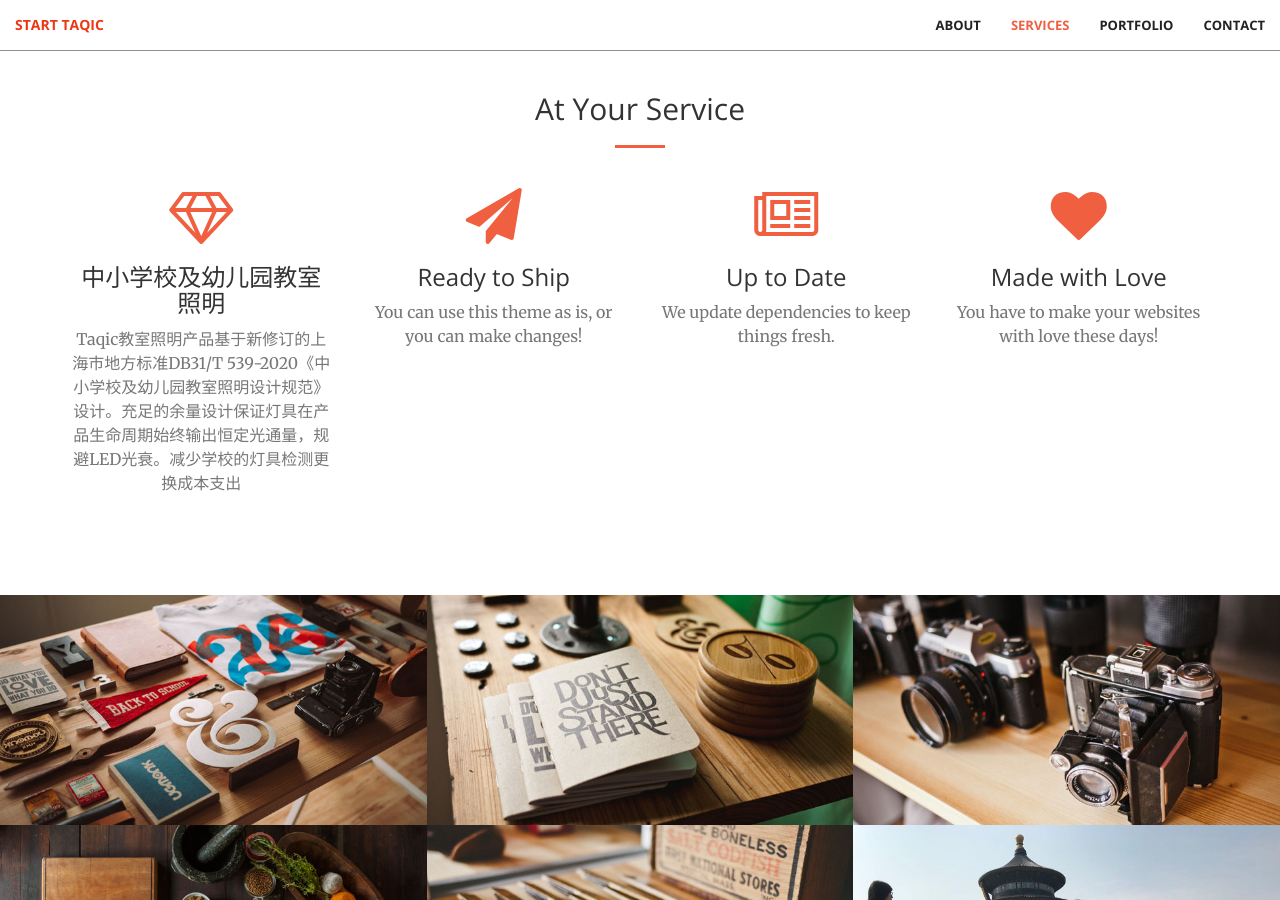
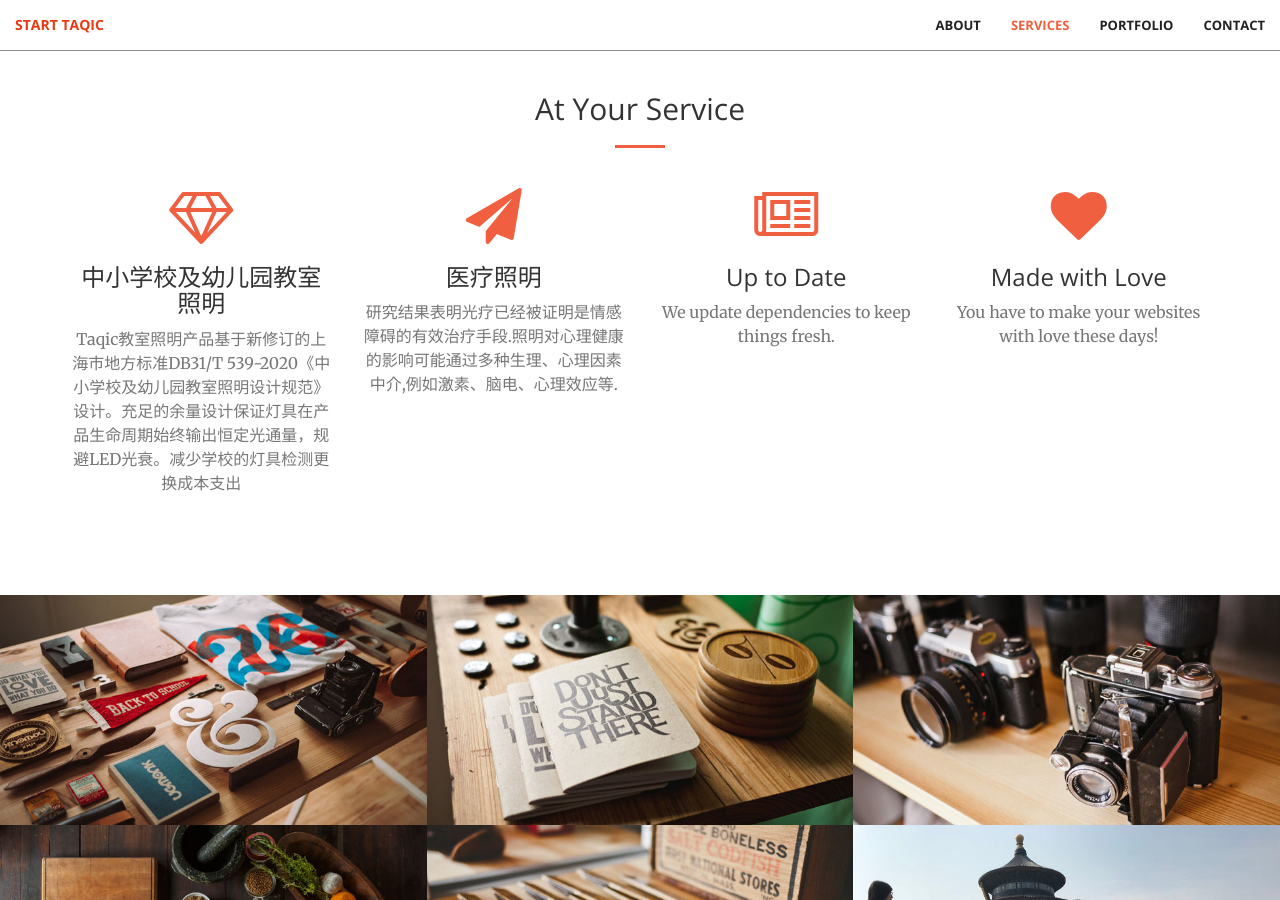
Before and after one commit to taqic/taqic.github.io, a Jekyll site: the page built from index.html, in a window 1280 px wide and 900 px high, scrolled down 1326 px. Built offline with Jekyll 4.4.1, drawn with Linux system fonts in a browser that asks for light colours.

Commit message:
Update services.html

```diff
--- a/_includes/services.html
+++ b/_includes/services.html
@@ -19,8 +19,8 @@
             <div class="col-lg-3 col-md-6 text-center">
                 <div class="service-box">
                     <i class="fa fa-4x fa-paper-plane wow bounceIn text-primary" data-wow-delay=".1s"></i>
-                    <h3>Ready to Ship</h3>
-                    <p class="text-muted">You can use this theme as is, or you can make changes!</p>
+                    <h3>医疗照明</h3>
+                    <p class="text-muted">研究结果表明光疗已经被证明是情感障碍的有效治疗手段.照明对心理健康的影响可能通过多种生理、心理因素中介,例如激素、脑电、心理效应等.</p>
                 </div>
             </div>
             <div class="col-lg-3 col-md-6 text-center">
```
